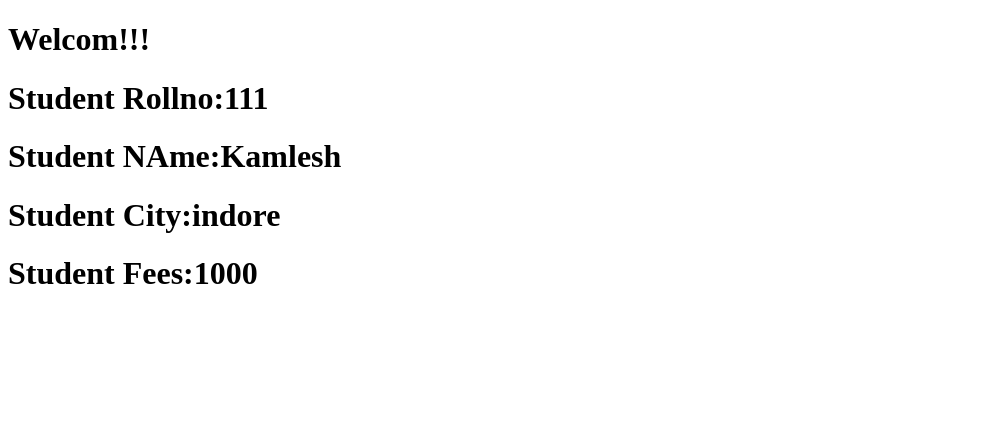
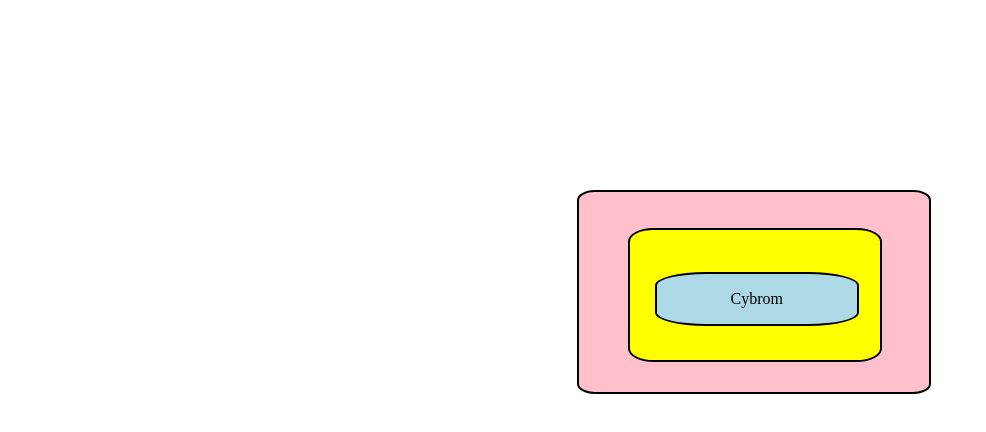
Before and after one commit to Kamlesh7049/React-Projects, a React (Vite) app in the folder reactjs/: page / in a window 1280 px wide. Shown: the top 432 px of the page, without its empty margins (0-986 px from the left). Built offline with nearby package versions, Linux system fonts and the light colour scheme.

Commit message:
added Inline css & External css

```diff
--- a/reactjs/src/App.jsx
+++ b/reactjs/src/App.jsx
@@ -1,43 +1,48 @@
+
 // import Bhopal from "./Bhopal";
 // import Code from "./Code";
 // import Cybrom from "./Cybrom";
 
-import Students from "./Students";
-import College from "./College";
-import Developers from "./Developer";
+// import Students from "./Students";
+// import College from "./College";
+// import Developers from "./Developer";
+import Homework from "./Homework";
+import Engineer from "./Tcs";
 
 
 
-
-const student={
-    "rollno":111,
-    "name":"Kamlesh",
-    "city":"indore",
-    "fees":1000
-}
-const App=()=>{
-return(
-    <>
+// Props
+// ---------------------
+// const student={
+//     "rollno":111,
+//     "name":"Kamlesh",
+//     "city":"indore",
+//     "fees":1000
+// }
+// const App=()=>{
+// return(
+    // <>
     {/* <h1>Cybrom Pvt Ldt</h1> */}
     {/* <Cybrom/> */}
     {/* <Bhopal/> */}
     {/* <Code/> */}
-    <h1>Welcom!!!</h1>
+    // <h1>Welcom!!!</h1>
+
+     {/* <Students nm="" rno="230" ct="bhopal"/> */}
+
+    {/* <College nm="TIT" Seats="230" ct="bhopal"/> */}
+    {/* <Developers
+    sturno={student.rollno}
+    stunm={student.name}
+    stuct={student.city} */}
+    {/* stufs={student.fees} */}
+    {/* />  */}
 
 
-    {/* <College nm="TIT" Seats="230" ct="bhopal"/> */}
-    <Developers
-    sturno={student.rollno}
-    stunm={student.name}
-    stuct={student.city}
-    stufs={student.fees}
-    />
-
-
-    </>
-)
-}
-export default App;
+    {/* </> */}
+{/* ) */}
+{/* } */}
+// export default App;
 
 // classs com  fun comp
 
@@ -93,3 +98,80 @@ export default App;
 //     )
 //     }
 //     export default App;
+
+
+
+
+
+
+//Inline CSS
+// -------------
+// const App=()=>{
+//     return(
+//         <>
+//         <h1 style={{color:"red",fontFamily:"arial"}}>Welcom  to Cybrom</h1>
+//         </>
+//     )
+//     }
+//     export default App;
+
+
+// const App=()=>{
+//     return(
+//         <>
+//         <h1 style={{color:"green",fontFamily:"verdana"}}>Welcom  to Cybrom !!!</h1>
+//         <h1 style={{color:"red",fontFamily:"arial"}}>We are Developer !!</h1>
+//         <div style={{color:"blue",fontSize:"20px"}}>We are working MA</div>
+//         </>
+//     )
+//     }
+//     export default App;
+
+// const data={
+//     color:"red",
+//     textDecoration:"underline",
+// }
+// const data1={
+//     color:"blue",
+// }
+
+// const App=()=>{
+//     return(
+//         <>
+//         <h1
+//         style={data}>Welcom  to Cybrom</h1>
+//         <h2 style={data1}>We are Engineer!!</h2>
+//         </>
+//     )
+//     }
+//     export default App;
+
+
+
+// External CSS
+// -------------------
+
+// const App=()=>{
+//     return(
+//         <>
+//         <h1>Welcom Cybrom!!</h1>
+//         <Engineer/>
+//         </>
+//     )
+//     }
+//     export default App;
+
+
+
+const App=()=>{
+    return(
+        <>
+
+
+        {/* <h1>Welcom to Cybrom</h1> */}
+        <Homework/>
+
+        </>
+    )
+    }
+    export default App;
--- a/reactjs/src/Developer.jsx
+++ b/reactjs/src/Developer.jsx
@@ -1,12 +1,12 @@
-const Developers=(props)=>{
-    return(
-        <>
-         <h1>Student Rollno:{props.sturno}</h1>
-         <h1>Student NAme:{props.stunm}</h1>
-         <h1> Student City:{props.stuct}</h1>
-         <h1> Student Fees:{props.stufs}</h1>
-        </>
+// const Developers=(props)=>{
+//     return(
+//         <>
+//          <h1>Student Rollno:{props.sturno}</h1>
+//          <h1>Student NAme:{props.stunm}</h1>
+//          <h1> Student City:{props.stuct}</h1>
+//          <h1> Student Fees:{props.stufs}</h1>
+//         </>
 
-    )
-}
-export default Developers;
+//     )
+// }
+// export default Developers;
--- /dev/null
+++ b/reactjs/src/Homework.jsx
@@ -0,0 +1,47 @@
+// const Homework=()=>{
+const box1 = {
+  width: "350px",
+  height: "200px",
+  alignContent: "center",
+  marginTop: "15%",
+  marginLeft: "45%",
+  borderRadius: "5%",
+  backgroundColor: "pink",
+  border: "2px solid black",
+};
+const box2 = {
+  width: "250px",
+  height: "130px",
+  alignContent: "center",
+  marginTop: "2%",
+  marginLeft: "14%",
+  borderRadius: "10%",
+  backgroundColor: "yellow",
+  border: "2px solid black",
+};
+const box3 = {
+  width: "200px",
+  // height:"40px",
+  alignContent: "center",
+  marginTop: "3%",
+  marginLeft: "10%",
+  textAlign: "center",
+  borderRadius: "25%",
+  backgroundColor: "lightblue",
+  border: "2px solid black",
+};
+
+const Homework = () => {
+  return (
+    <>
+      <div style={box1}>
+        <div style={box2}>
+          <div style={box3}>
+            <p>Cybrom</p>
+          </div>
+        </div>
+      </div>
+    </>
+  );
+};
+export default Homework;
--- /dev/null
+++ b/reactjs/src/Tcs.jsx
@@ -0,0 +1,10 @@
+const Engineer=()=>{
+    return(
+      <>
+      <h1 className="data">WE are Software Engineer</h1>
+      <h1 id="data1"> WE are MARN Stack</h1>
+
+      </>
+    );
+  };
+  export default Engineer;
--- a/reactjs/src/main.jsx
+++ b/reactjs/src/main.jsx
@@ -1,4 +1,4 @@
 import { createRoot } from 'react-dom/client';
 import App from './App.jsx'
-
+import "./r1.css";
 createRoot(document.getElementById('root')).render(<App />);
```
Also changed, not shown: reactjs/src/Cybrom.jsx (+12 -12 lines), reactjs/src/r1.css (added, +9 -0 lines).
